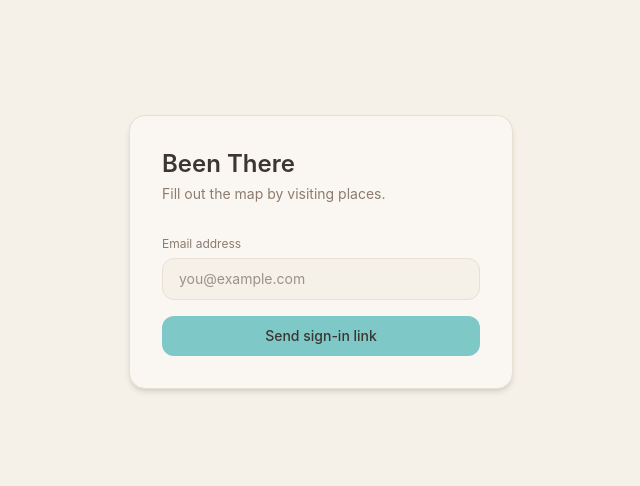
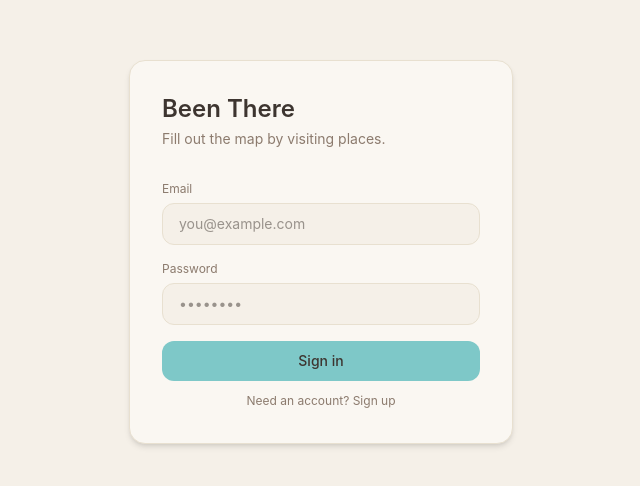
Before and after one commit to SuperZooper3/been-there, a Next.js app: page /login in a window 1280 px wide. Shown: the part 148-634 px from the top of the page, without its empty margins (319-959 px from the left). Built offline with nearby package versions, Linux system fonts and the light colour scheme; no server answers.

Commit message:
fix: username/password login

```diff
--- a/app/login/page.tsx
+++ b/app/login/page.tsx
@@ -2,26 +2,44 @@
 
 import { useState } from "react";
 import { createBrowserClient } from "@/lib/supabase-browser";
+import { useRouter } from "next/navigation";
 
 export default function LoginPage() {
   const supabase = createBrowserClient();
+  const router = useRouter();
   const [email, setEmail] = useState("");
-  const [sent, setSent] = useState(false);
+  const [password, setPassword] = useState("");
+  const [isSignUp, setIsSignUp] = useState(false);
   const [loading, setLoading] = useState(false);
   const [error, setError] = useState<string | null>(null);
 
-  async function signIn(e: React.FormEvent) {
+  async function handleAuth(e: React.FormEvent) {
     e.preventDefault();
     setLoading(true);
     setError(null);
-    const { error } = await supabase.auth.signInWithOtp({
+
+    if (isSignUp) {
+      const { error } = await supabase.auth.signUp({
         email,
-      options: { emailRedirectTo: `${window.location.origin}/auth/callback` },
+        password,
       });
       if (error) {
         setError(error.message);
       } else {
-      setSent(true);
+        router.push("/");
+        router.refresh();
+      }
+    } else {
+      const { error } = await supabase.auth.signInWithPassword({
+        email,
+        password,
+      });
+      if (error) {
+        setError(error.message);
+      } else {
+        router.push("/");
+        router.refresh();
+      }
     }
     setLoading(false);
   }
@@ -48,23 +66,13 @@ export default function LoginPage() {
           Fill out the map by visiting places.
         </p>
 
-        {sent ? (
-          <div>
-            <p className="text-sm mb-2" style={{ color: "var(--color-text)" }}>
-              Check your email for a sign-in link.
-            </p>
-            <p className="text-xs" style={{ color: "var(--color-text-muted)" }}>
-              Sent to {email}. You can close this tab.
-            </p>
-          </div>
-        ) : (
-          <form onSubmit={signIn}>
+        <form onSubmit={handleAuth}>
           <label
             htmlFor="email"
             className="block text-xs mb-1.5"
             style={{ color: "var(--color-text-muted)" }}
           >
-              Email address
+            Email
           </label>
           <input
             id="email"
@@ -81,6 +89,27 @@ export default function LoginPage() {
               color: "var(--color-text)",
             }}
           />
+          <label
+            htmlFor="password"
+            className="block text-xs mb-1.5"
+            style={{ color: "var(--color-text-muted)" }}
+          >
+            Password
+          </label>
+          <input
+            id="password"
+            type="password"
+            required
+            placeholder="••••••••"
+            value={password}
+            onChange={(e) => setPassword(e.target.value)}
+            className="w-full rounded-xl py-2.5 px-4 text-sm mb-4 outline-none"
+            style={{
+              background: "var(--color-bg)",
+              border: "1px solid var(--color-border)",
+              color: "var(--color-text)",
+            }}
+          />
           <button
             type="submit"
             disabled={loading}
@@ -90,10 +119,17 @@ export default function LoginPage() {
               color: "var(--color-text)",
             }}
           >
-              {loading ? "Sending…" : "Send sign-in link"}
+            {loading ? "Loading…" : isSignUp ? "Sign up" : "Sign in"}
+          </button>
+          <button
+            type="button"
+            onClick={() => setIsSignUp(!isSignUp)}
+            className="w-full mt-3 text-xs transition-opacity hover:opacity-70"
+            style={{ color: "var(--color-text-muted)" }}
+          >
+            {isSignUp ? "Already have an account? Sign in" : "Need an account? Sign up"}
           </button>
         </form>
-        )}
 
         {error && (
           <p className="mt-4 text-xs" style={{ color: "#c0392b" }}>
```
Lines whose indentation alone changed are shown as unchanged.
